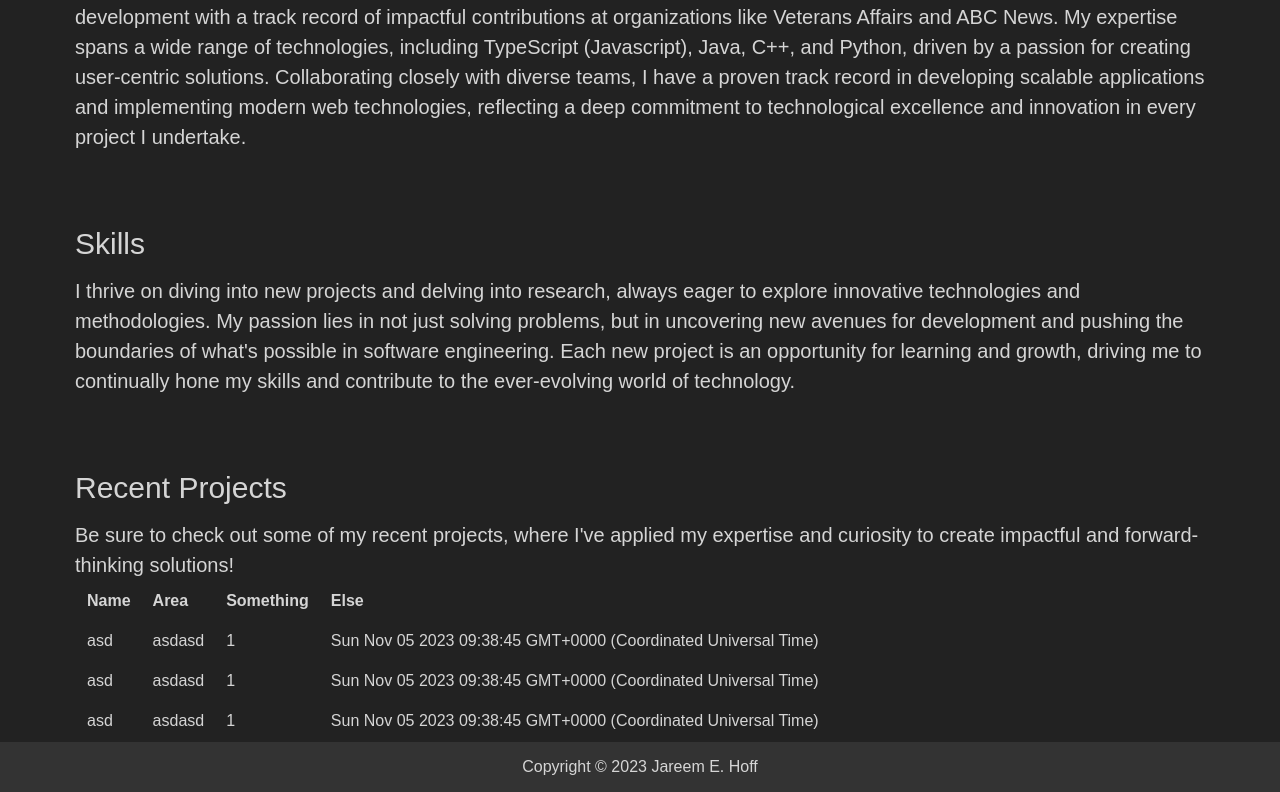
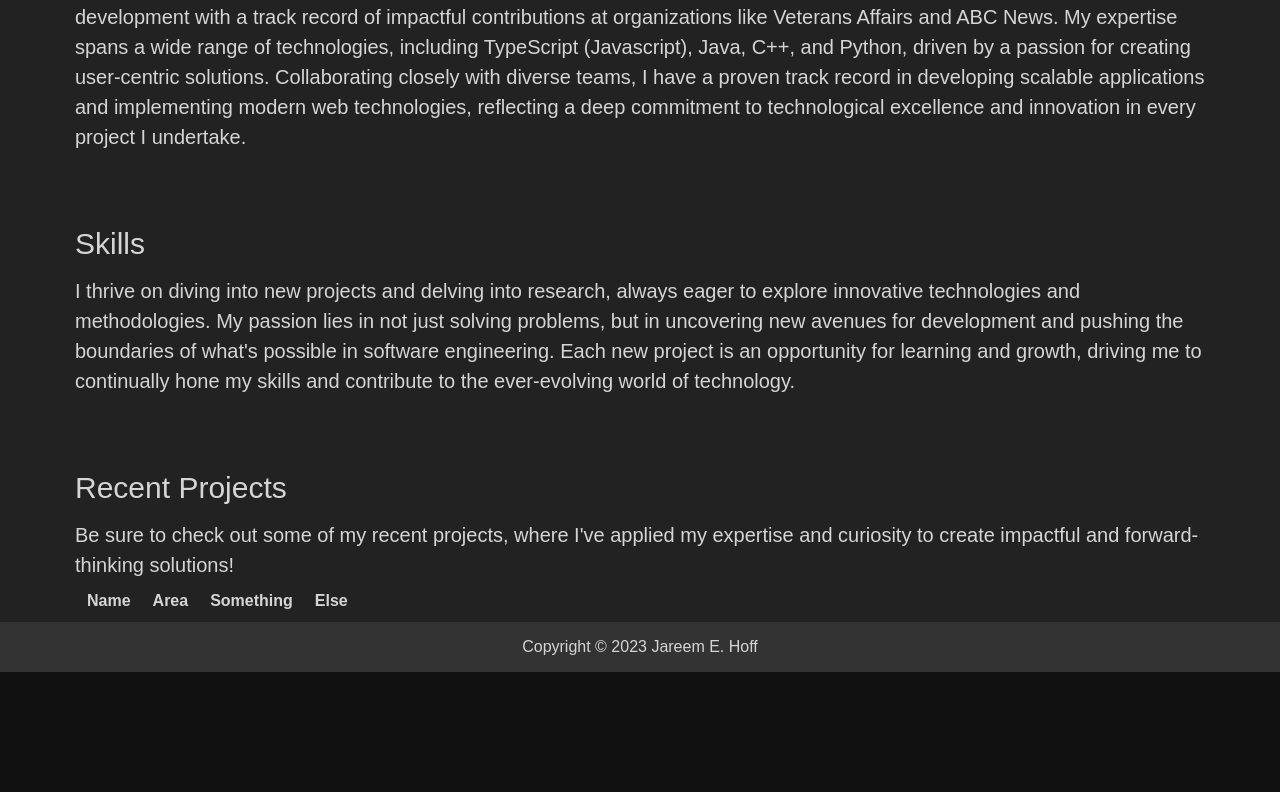
Before and after one commit to 12jihan/webjehoff, an Angular app: page /home in a window 1280 px wide. Shown: the part 602-1394 px from the top of the page. After the commit the page ends 1274 px from the top, so only its background shows below. Built offline with nearby package versions, Linux system fonts and the light colour scheme; no server answers.

Commit message:
still working on thesanges

```diff
--- a/src/app/core/services/github-service/github.service.ts
+++ b/src/app/core/services/github-service/github.service.ts
@@ -18,32 +18,34 @@ export class GithubService {
     // Defining the type of array that I want to make:
     let repoList: GithubRepo[] = [];
 
-    this._http.get<GithubRepo[]>('https://api.github.com/users/12jihan/repos').subscribe((repos: any) => {
-      // Taking exactly what I need from this:
-      repos.forEach((repo: any) => {
-        const repo_obj: GithubRepo = {
-          repo_id: repo.id,
-          repo_owner: repo.owner.login,
-          repo_name: repo.name,
-          repo_main_language: repo.language,
-          repo_languages: repo.language,
-          repo_size: repo.size,
-          repo_desc: repo.description,
-          repo_ssh: repo.ssh_url,
-          repo_stars: repo.stargazers_count,
-          repo_watchers: repo.watchers_count,
-          repo_forks: repo.forks,
-          repo_owner_id: repo.owner.id,
-          repo_creation_date: repo.created_at,
-          repo_update_date: repo.updated_at,
-          link_to_profile: repo.owner.html_url,
-          link_to_repo: repo.html_url
-        };
-        repoList.push(repo_obj)
-      });
+    this._http.get<any>('https://api.github.com/users/12jihan/repos')
+    // .subscribe((repos: any) => {
+    //   // Taking exactly what I need from this:
+    //   // repos.forEach((repo: any) => {
+    //   //   // const repo_obj: GithubRepo = {
+    //   //   //   repo_id: repo.id,
+    //   //   //   repo_owner: repo.owner.login,
+    //   //   //   repo_name: repo.name,
+    //   //   //   repo_main_language: repo.language,
+    //   //   //   repo_languages: repo.language,
+    //   //   //   repo_size: repo.size,
+    //   //   //   repo_desc: repo.description,
+    //   //   //   repo_ssh: repo.ssh_url,
+    //   //   //   repo_stars: repo.stargazers_count,
+    //   //   //   repo_watchers: repo.watchers_count,
+    //   //   //   repo_forks: repo.forks,
+    //   //   //   repo_owner_id: repo.owner.id,
+    //   //   //   repo_creation_date: repo.created_at,
+    //   //   //   repo_update_date: repo.updated_at,
+    //   //   //   link_to_profile: repo.owner.html_url,
+    //   //   //   link_to_repo: repo.html_url
+    //   //   // };
+    //   //   // repoList.push(repo_obj)
+    //   // });
 
-      // Return the modified list of repos:
-      return repoList;
-    });
+    //   // console.log("repoList: \n", repoList);
+    //   // // Return the modified list of repos:
+    //   return repoList = repos;
+    // });
   }
 }
--- a/src/app/shared/components/githubtable/github-table.component.html
+++ b/src/app/shared/components/githubtable/github-table.component.html
@@ -1,13 +1,13 @@
 <div class="table-container">
-    <table class="github-table">
+    <table *ngIf="repoContent" class="github-table">
         <tr>
             <th *ngFor="let header of tableHeaders">{{ header }}</th>
         </tr>
-        <tr class="table-row" *ngFor="let thing of tableContent">
-            <td>{{thing.name}}</td>
-            <td>{{thing.area}}</td>
+        <tr class="table-row" *ngFor="let repo of repoContent">
+            <!-- <td>{{repo.repo_id}}</td> -->
+            <!-- <td>{{thing.area}}</td>
             <td>{{thing.something}}</td>
-            <td>{{thing.else}}</td>
+            <td>{{thing.else}}</td> -->
         </tr>
     </table>
 </div>
--- a/src/app/shared/components/githubtable/github-table.component.ts
+++ b/src/app/shared/components/githubtable/github-table.component.ts
@@ -9,33 +9,16 @@ import { GithubService } from 'src/app/core/services/github-service/github.servi
 export class GithubTableComponent implements OnInit {
 
   tableHeaders: string[] = ['Name', 'Area', 'Something', 'Else'];
-  tableContent: { name: string, area: string, something: Number, else: Date }[] = [
-    {
-      name: 'asd',
-      area: 'asdasd',
-      something: 1,
-      else: new Date()
-    },
-    {
-      name: 'asd',
-      area: 'asdasd',
-      something: 1,
-      else: new Date()
-    },
-    {
-      name: 'asd',
-      area: 'asdasd',
-      something: 1,
-      else: new Date()
-    },
-  ]
+  repoContent: any = [];
 
   constructor(private _gh: GithubService) {
 
   }
 
   ngOnInit(): void {
-    this._gh.getRepos();
+    // this.repoContent = this._gh.getRepos().then(repos => {
+    //   this.repoContent = repos;
+    // });
   }
 
 }
```
